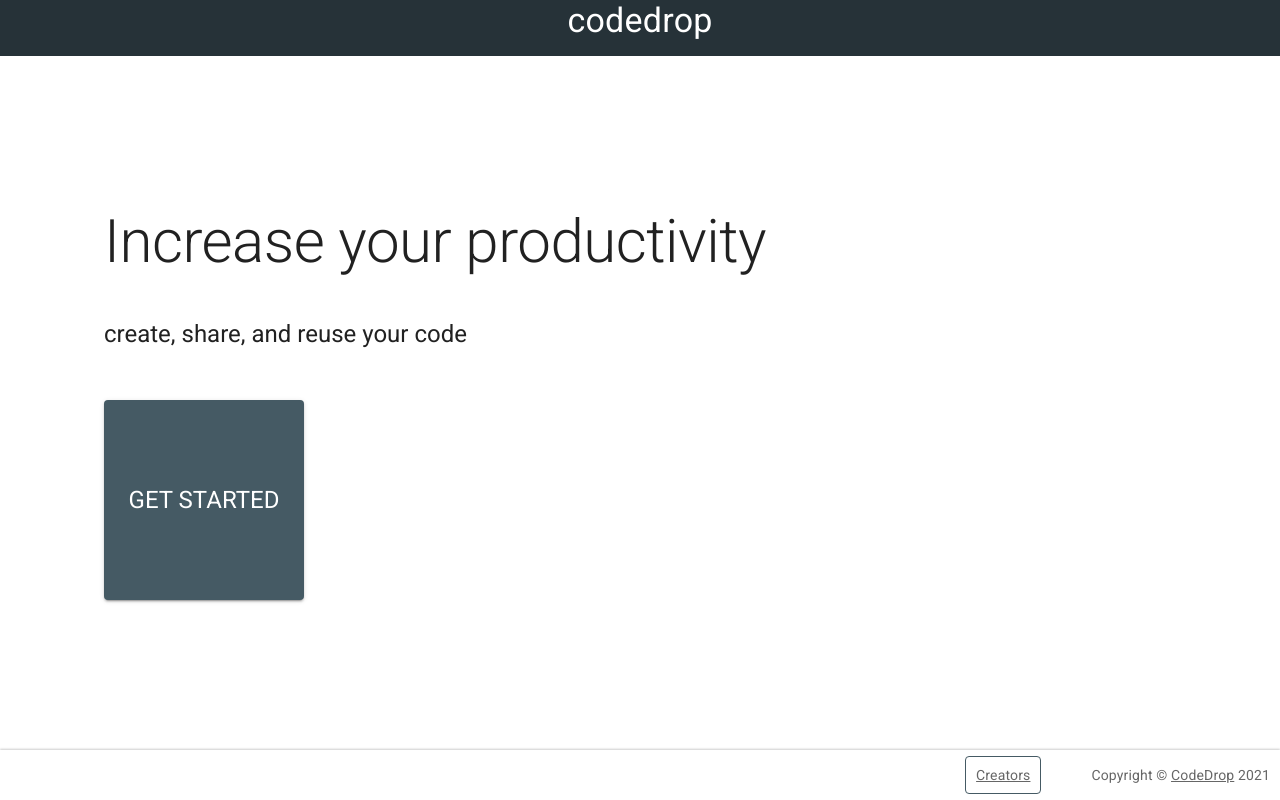
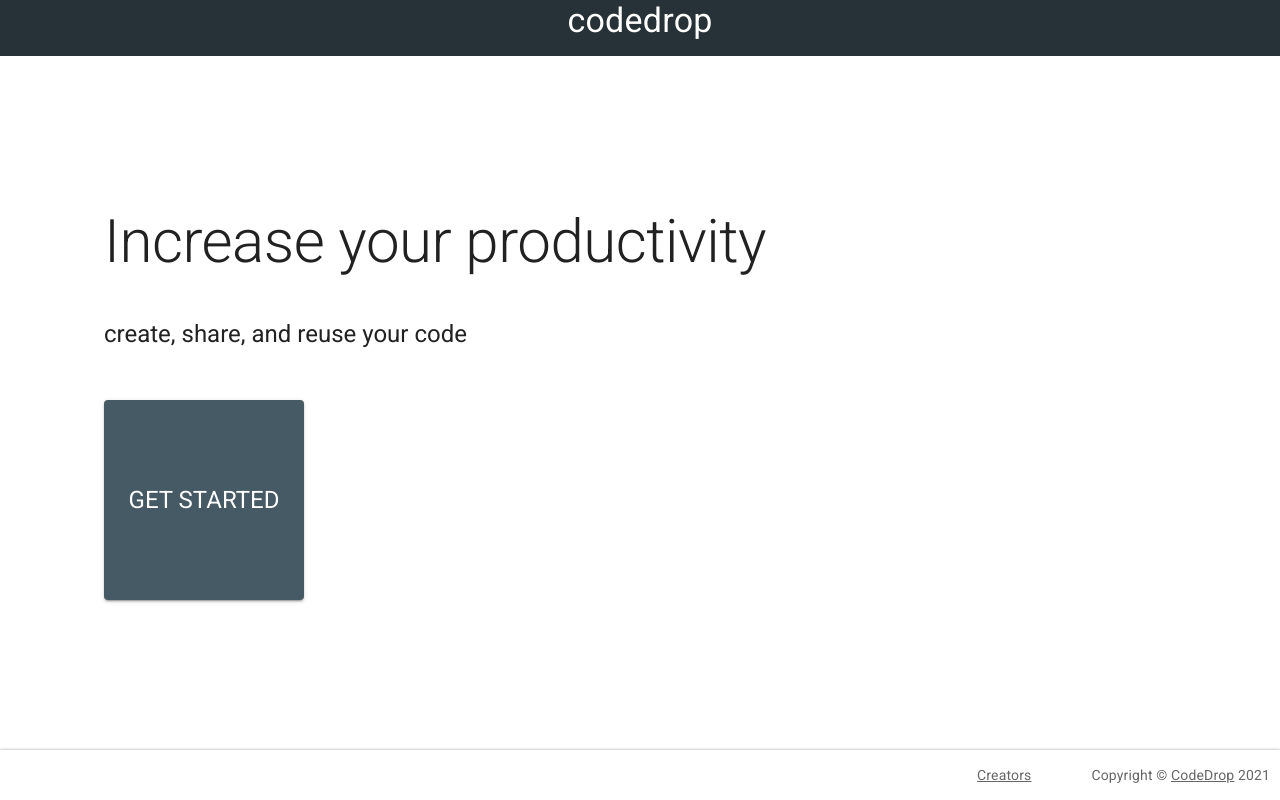
Before and after one commit to oslabs-beta/codedrop, a Next.js app: page / in a window 1280 px wide. Built offline with nearby package versions, Linux system fonts and the light colour scheme; no server answers.

Commit message:
underline 'creators'

```diff
--- a/components/layout/Footer.js
+++ b/components/layout/Footer.js
@@ -17,12 +17,9 @@ const useStyles = makeStyles({
     paddingRight: 10,
     paddingBottom: 10,
     paddingLeft: 10,
-    border: '1px solid #455A64',
-    borderRadius: 4,
     textDecoration: 'none',
     '&:hover': {
-      backgroundColor: '#455A64',
-      color: '#FFFFFF',
+      borderBottom: '1px solid #455A64'
     }
   },
   copyright: {
```
